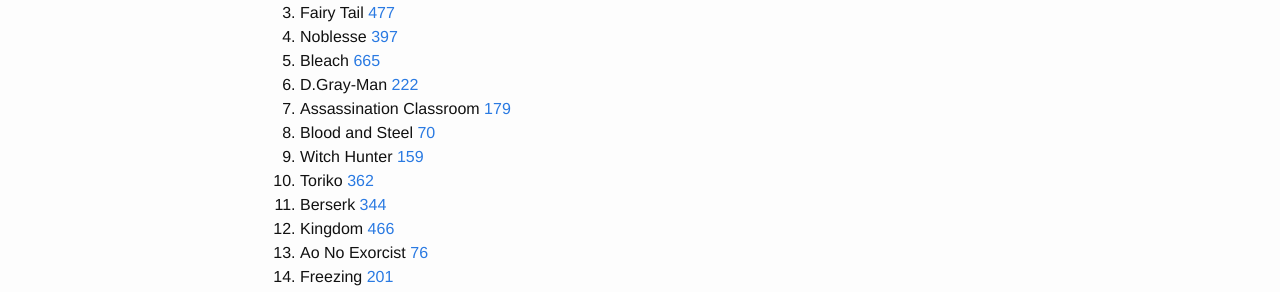
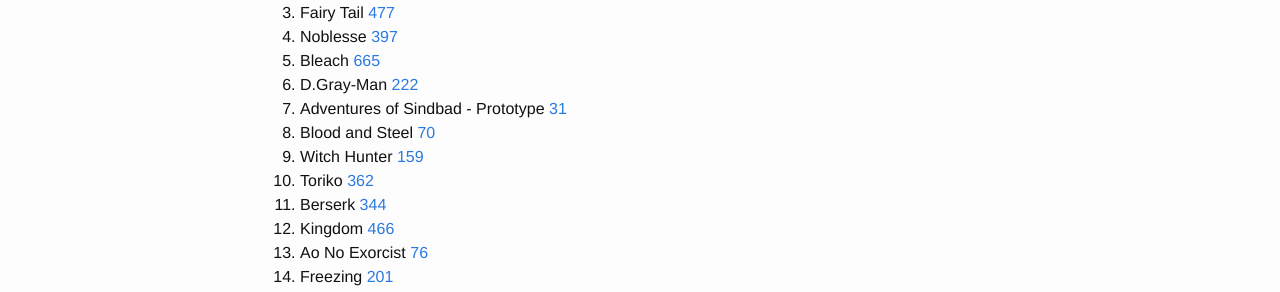
Before and after one commit to forevergenin/forevergenin.github.io, a Jekyll site: the page built from _posts/2015-05-09-my-manga-tracking-list.markdown, in a window 1280 px wide and 1400 px high. Shown: the part 349-641 px from the top of the window. Built offline with Jekyll 4.4.1, drawn with Linux system fonts in a browser that asks for light colours; Markdown is read by kramdown in place of the engine named in the settings; some of the changed text lies outside the part shown.

Commit message:
Updated manga tracking list
Signed-off-by: Premkumar Subramanian <prem_x87@outlook.com>

```diff
--- a/_posts/2015-05-09-my-manga-tracking-list.markdown
+++ b/_posts/2015-05-09-my-manga-tracking-list.markdown
@@ -19,7 +19,7 @@
 004. Noblesse [397](http://www.mangareader.net/noblesse/397)
 005. Bleach [665](http://www.mangareader.net/bleach/665)
 006. D.Gray-Man [222](http://www.mangareader.net/dgray-man/222)
-007. Assassination Classroom [179](http://www.mangareader.net/assassination-classroom/179)
+007. Adventures of Sindbad - Prototype [31](http://www.mangapanda.com/adventure-of-sinbad-prototype/31/14)
 008. Blood and Steel [70](http://www.mangareader.net/blood-and-steel/70)
 009. Witch Hunter [159](http://www.mangareader.net/witch-hunter/159)
 010. Toriko [362](http://www.mangapanda.com/toriko/362)
```
Also changed, not shown: other parts of _posts/2015-05-09-my-manga-tracking-list.markdown (+2 -1 lines).
